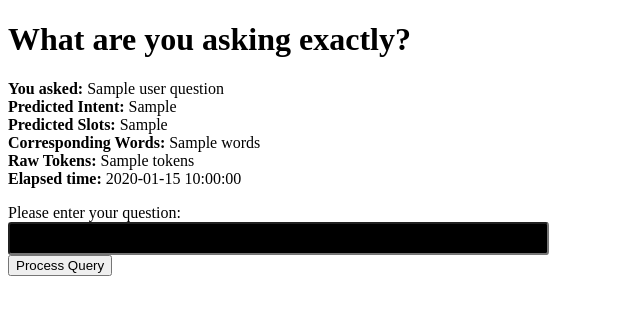
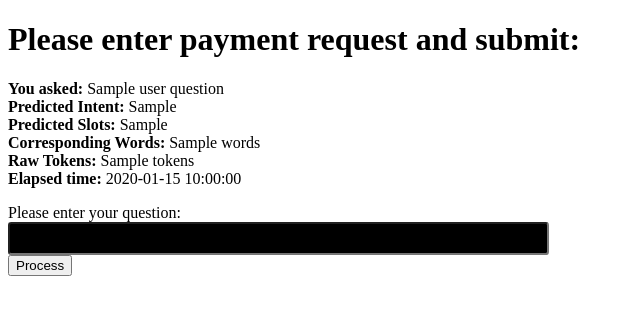
Before and after one commit to mangushev/intent_slot, a Flask app: template assistant/appengine/intent_slot/templates/index.html in a window 1280 px wide. Shown: the top 315 px of the page, without its empty margins (0-640 px from the left). Run offline with Flask 2, Linux system fonts and the light colour scheme; the template is opened without the code that fills it: most values are stand-ins (such as "Sample title", 1, 10 or a date in 2020).

Commit message:
index.html changes

```diff
--- a/assistant/appengine/intent_slot/templates/index.html
+++ b/assistant/appengine/intent_slot/templates/index.html
@@ -7,7 +7,7 @@
 
 <body>
 
-<h1>What are you asking exactly?</h1>
+<h1>Please enter payment request and submit:</h1>
 {% if predicted_intent %}
 <p>
 	<div>
@@ -38,7 +38,7 @@
 		<input type="text" name="user_question">
 	</div>
 	</div>
-	<button type="submit">Process Query</button>
+	<button type="submit">Process</button>
 </form>
 </body>
 </html>
```
